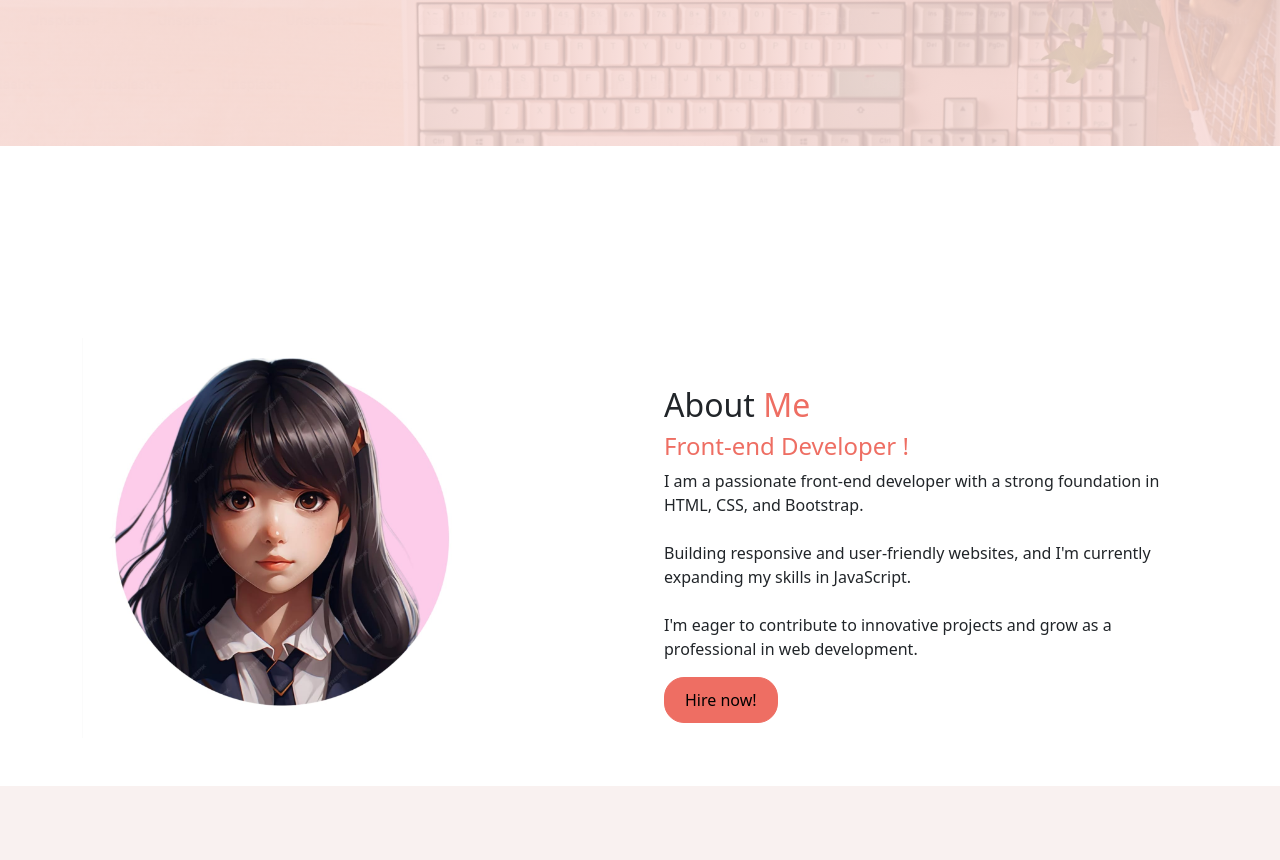
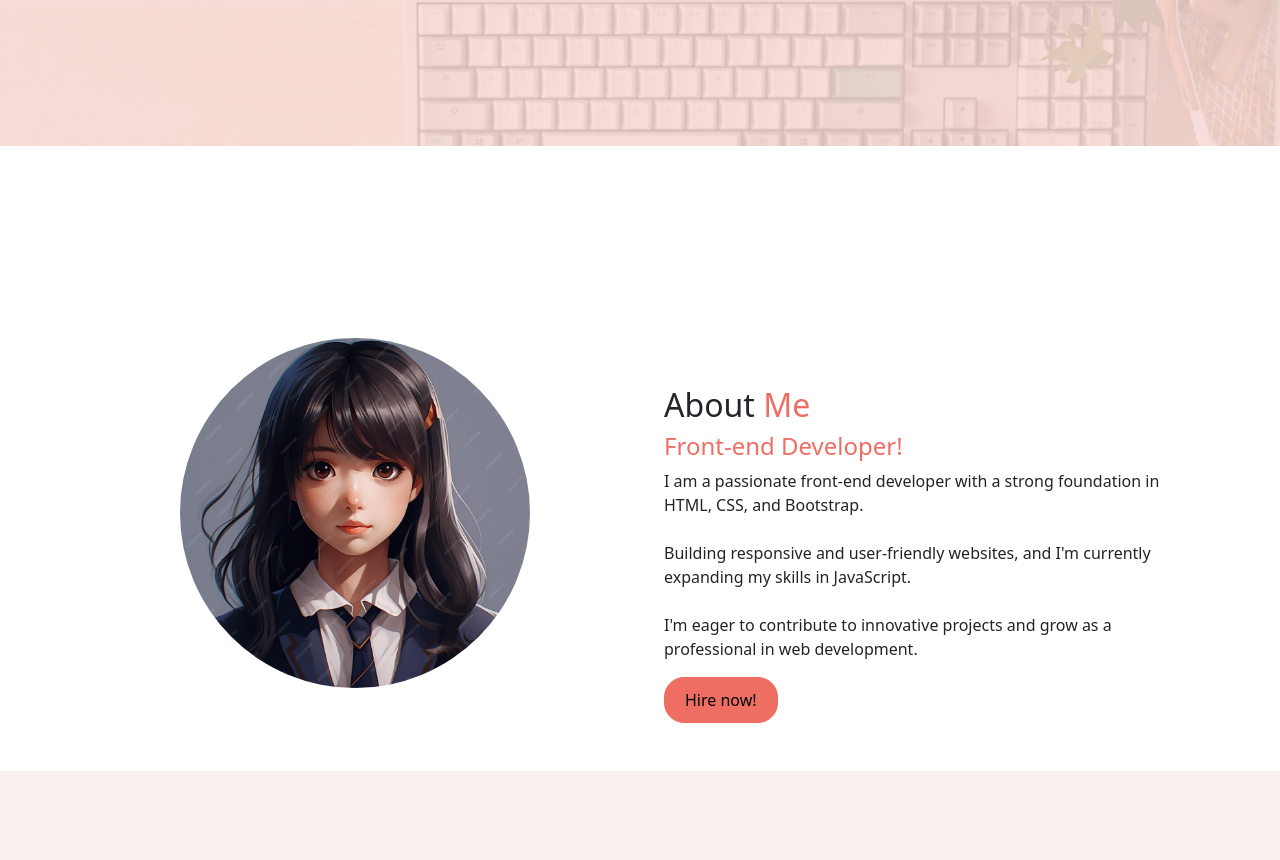
Before and after one commit to SushmithaSubburaj/sushmitha-portfolio, a plain HTML site: page index.html in a window 1280 px wide. Shown: the part 680-1540 px from the top of the page. Drawn offline with nearby package versions, Linux system fonts and the light colour scheme.

Commit message:
added new file modified html and css

```diff
--- a/index.html
+++ b/index.html
@@ -18,7 +18,7 @@
 
  <nav class="navbar navbar-expand-lg  ">
     <div class="container-fluid">
-     <a class="navbar-brand" href="#"><img src="img/logo6.avif " style=width:80px;height:80px class="ms-5"> </a>
+     <a class="navbar-brand" href="#"><img src="img/logo6.avif " style=width:80px;height:80px class="ms-lg-5"> </a>
 
       <button class="navbar-toggler" type="button" data-bs-toggle="collapse" data-bs-target="#navbarNav" aria-controls="navbarNav" aria-expanded="false" aria-label="Toggle navigation">
         <span class="navbar-toggler-icon"></span>
@@ -85,24 +85,21 @@
 
 <!-- second page -->
 
-<div class="bg2 pb-5 p-lg-5 mt-5 pt-5">
-  <div class="container mt-5 ">
+<div class=" pb-5 p-lg-5 mt-5 pt-5">
+  <div class="container mt-5">
     <div class="row">
-      <div class= "col-lg-6 col-sm-12 col-md-12 pt-5">
-        <div class="home-img ps-lg-0 ps-5">
-           <img src="img/WhatsApp Image 2024-10-27 at 2.01.49 PM.jpeg" style="width:400px ;height:400px">
-
+      <div class="col-lg-6 col-md-12 col-sm-12 pt-5 text-center">
+        <div class="home-img ps-lg-0 mx-auto">
+           <img src="img/IMG-20241027-WA0007.jpg" class="responsive-img">
         </div>
-        </div>
-        <div class= "col-lg-6 col-sm-12 col-md-12  mt-5 pt-5 ps-lg-4 text-dark">
-          <h2 >About <span class="text1">Me</span> </h2>
-          <h4 class="text1">Front-end Developer !</h4>
-          <p>I am a passionate front-end developer with a strong foundation in HTML, CSS, and Bootstrap.<br><br> Building responsive and user-friendly websites, and I'm currently expanding my skills in JavaScript.<br><br>I'm eager to contribute to innovative projects and grow as a professional in web development.</p>
+      </div>
+      <div class="col-lg-6 col-md-12 col-sm-12 mt-5 pt-5 ps-lg-4 text-dark text-center text-lg-start">
+        <h2>About <span class="text1">Me</span></h2>
+        <h4 class="text1">Front-end Developer!</h4>
+        <p>I am a passionate front-end developer with a strong foundation in HTML, CSS, and Bootstrap.<br><br> Building responsive and user-friendly websites, and I'm currently expanding my skills in JavaScript.<br><br>I'm eager to contribute to innovative projects and grow as a professional in web development.</p>
         <button class="btn1">Hire now!</button>
-        </div>
+      </div>
     </div>
-
-
   </div>
 </div>
  <!------------- second page -------------->
--- a/style.css
+++ b/style.css
@@ -113,7 +113,20 @@
 
 
   /* ----------------first page ---------------------- */
+  .responsive-img {
+    width: 100%;
+    max-width: 350px;
+    height: auto;
+    border-radius: 50%;
+    object-fit: cover;
+  }
 
+
+  @media (max-width: 767px) {
+    .responsive-img {
+      max-width: 300px;
+    }
+  }
 
   /* fifth page (contact page)*/
 
```
Also changed, not shown: img/IMG-20241027-WA0007.jpg (added).
